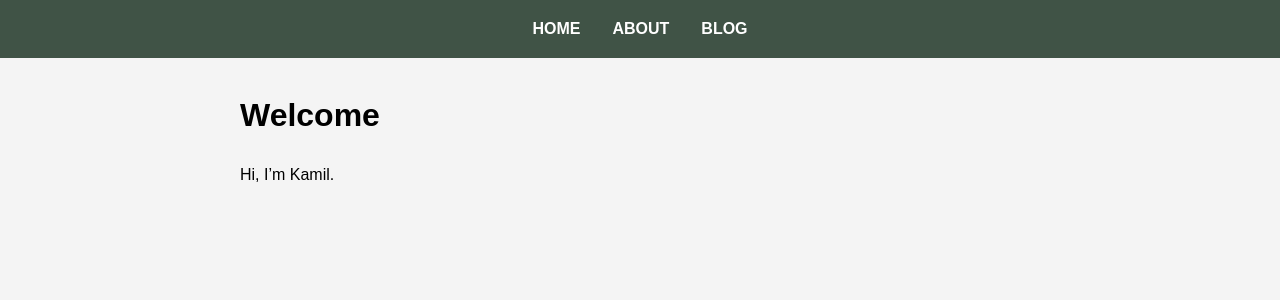
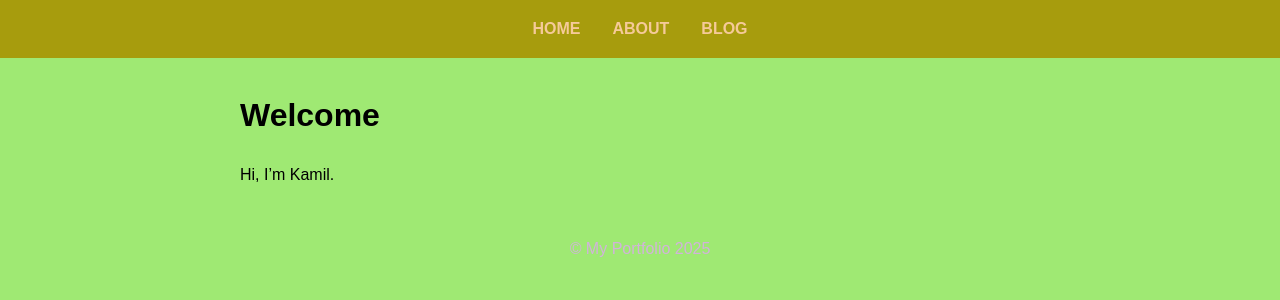
Before and after one commit to juna8001/juna8001.github.io, a Jekyll site: the page built from index.md, in a window 1280 px wide. Shown: the top 300 px of the page. Built offline with Jekyll 4.4.1, drawn with Linux system fonts in a browser that asks for light colours.

Commit message:
experimenting with styles

```diff
--- /dev/null
+++ b/_includes/footer.html
@@ -0,0 +1,18 @@
+<footer class="site-footer" style="padding: 1em 0; text-align: center;">
+  &copy; {{ site.title }} {{ site.time | date: '%Y' }}
+</footer>
+
+<style>
+footer {
+    background: var(--footer-background);
+    color: var(--footer-text);
+    padding: 20px 0;
+    text-align: center;
+    font-family: Arial, sans-serif;
+}
+
+.footer-content p {
+    margin: 5px 0;
+    font-size: 16px;
+}
+</style>
--- /dev/null
+++ b/_includes/head.html
@@ -0,0 +1,6 @@
+<head>
+  <meta charset="UTF-8">
+  <meta name="viewport" content="width=device-width, initial-scale=1.0">
+  <title>{{ page.title }} | {{ site.title }}</title>
+  <link rel="stylesheet" href="{{ '/assets/main.css' | relative_url }}">
+</head>
--- /dev/null
+++ b/_includes/header.html
@@ -0,0 +1,7 @@
+<header class="site-header">
+    <nav class="site-nav">
+      <a href="{{ '/' | relative_url }}">HOME</a>
+      <a href="{{ '/about/' | relative_url }}">ABOUT</a>
+      <a href="{{ '/blog/' | relative_url }}">BLOG</a>
+    </nav>
+  </header>
--- a/_layouts/default.html
+++ b/_layouts/default.html
@@ -1,21 +1,17 @@
 <!DOCTYPE html>
 <html lang="en">
-<head>
-  <meta charset="UTF-8">
-  <meta name="viewport" content="width=device-width, initial-scale=1.0">
-  <title>{{ page.title }} | {{ site.title }}</title>
-  <link rel="stylesheet" href="{{ '/assets/main.css' | relative_url }}">
-</head>
+
+    {% include head.html %}
 <body>
-  <header class="site-header">
-    <nav class="site-nav">
-      <a href="{{ '/' | relative_url }}">HOME</a>
-      <a href="{{ '/about/' | relative_url }}">ABOUT</a>
-      <a href="{{ '/blog/' | relative_url }}">BLOG</a>
-    </nav>
-  </header>
+
+    {% include header.html %}
+
   <main class="site-main">
     {{ content }}
   </main>
+
+
+    {% include footer.html %}
+
 </body>
 </html>
--- /dev/null
+++ b/assets/colors.css
@@ -0,0 +1,11 @@
+/* Color variables for body, header, and footer */
+:root {
+  --body-bg: #9fe973;
+  --body-text: #114e28;
+
+  --header-bg: #a79c0d;
+  --header-text: #f5ca99;
+
+  --footer-bg: #431579;
+  --footer-text: #d1b3da;
+}
--- a/assets/main.css
+++ b/assets/main.css
@@ -1,13 +1,15 @@
+@import url('colors.css');
+
 body{
   font-family: Arial, sans-serif;
   line-height: 1.6;
   margin: 0;
   padding: 0;
-  background: #f4f4f4;
+  background: var(--body-bg);
 }
 header.site-header {
-  background: #405346;
-  color: #fff;
+  background: var(--header-bg);
+  color: var(--header-text);
   padding: 1em 0;
 }
 nav.site-nav {
@@ -16,7 +18,7 @@ nav.site-nav {
   gap: 2em;
 }
 nav.site-nav a {
-  color: #fff;
+  color: var(--color-link);
   text-decoration: none;
   font-weight: bold;
 }
@@ -25,3 +27,11 @@ main.site-main {
   margin: 2em auto;
   padding: 0 1em;
 }
+.footer-scheme {
+  background: var(----footer-bg);
+  color: var(--footer-text);
+}
+.site-footer {
+  padding: 1em 0;
+  text-align: center;
+}
```
